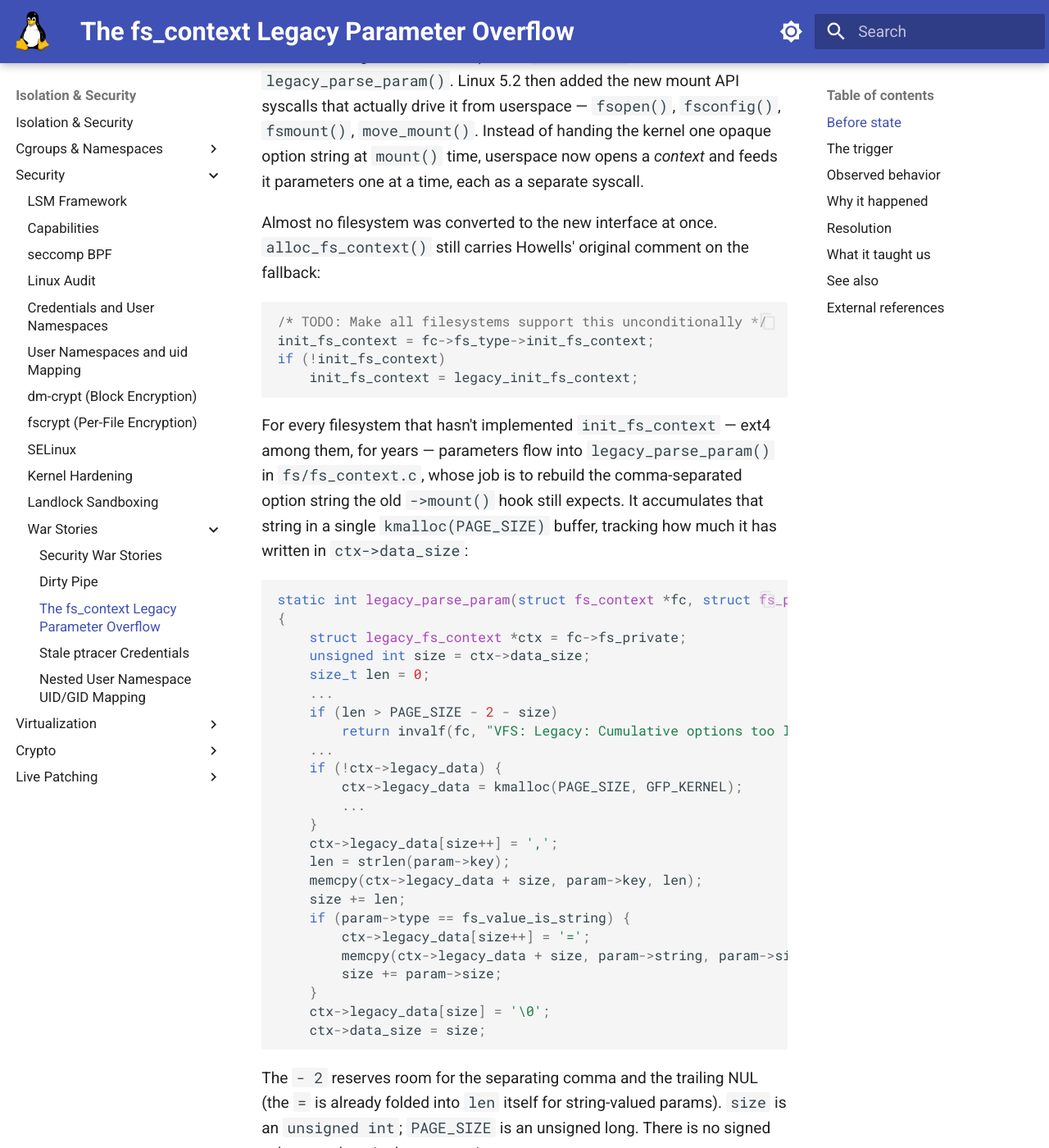
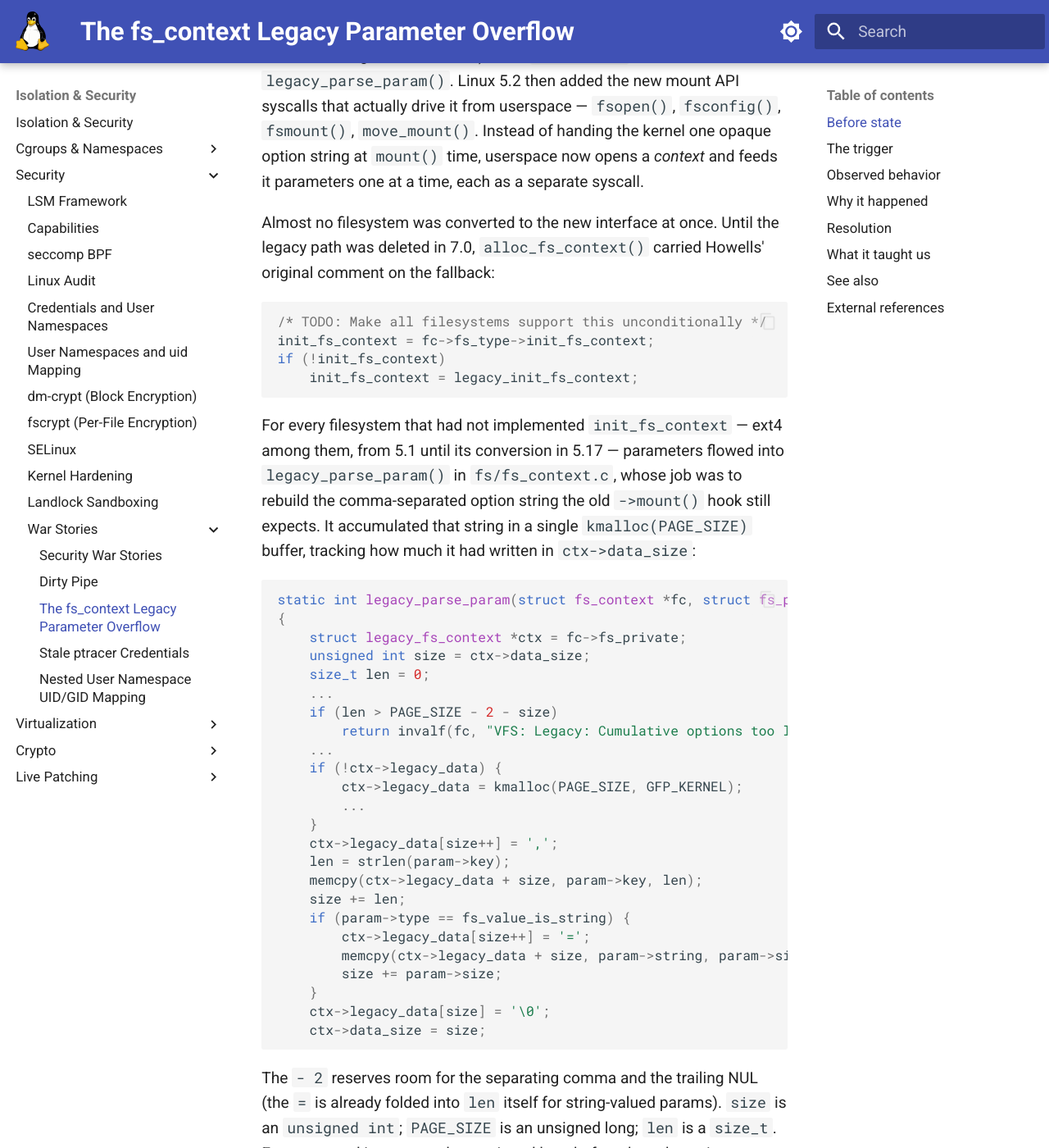
Before and after one commit to laveeshb/linux-kernel-internals, an MkDocs documentation site: the page built from docs/security/war-stories/fscontext-overflow.md, in a window 1280 px wide and 1400 px high, scrolled down 928 px. Shown: the whole window at 82% size. Built offline with MkDocs 1.6.1 and Material for MkDocs 9.7.7, drawn with Linux system fonts in a browser that asks for light colours; some of the changed text lies outside the part shown.

Commit message:
Fix a mixed-up exploit chain, stale present tense, and four more small errors
Fourth review round: the two Crusaders of Rust exploits (Ubuntu FUSE/
userfaultfd chain vs. the kCTF msg_msg/pipe_buffer chain, which had no
FUSE or userfaultfd available) had been merged into one description.
Also fixed present-tense claims about legacy_parse_param()/ext4 that a
later kernel change (7.0 removal of the legacy mount path) made false,
an overstated "no signed value" claim, a reversed tracer/tracee
direction on the landing page, a Yama-check attribution swapped between
the PoCs and the Metasploit module, a wrong CVSS secondary-scorer
attribution, a 15-years-not-3-years interval error, a self-contradicting
"coordinated" reference that survived an earlier fix elsewhere on the
same page, and one more spot with the "any desktop user" uidmap overclaim
that round 3 had only fixed in one of its two occurrences.

````diff
--- a/docs/security/war-stories/fscontext-overflow.md
+++ b/docs/security/war-stories/fscontext-overflow.md
@@ -10,7 +10,7 @@
 
 Linux 5.1 shipped David Howells' filesystem context work, merged as [`3e1aeb00e6d1`](https://git.kernel.org/pub/scm/linux/kernel/git/torvalds/linux.git/commit/?id=3e1aeb00e6d132efc151dacc062b38269bc9eccc) ("vfs: Implement a filesystem superblock creation/configuration context") — the `fs_context` infrastructure and `legacy_parse_param()`. Linux 5.2 then added the new mount API syscalls that actually drive it from userspace — `fsopen()`, `fsconfig()`, `fsmount()`, `move_mount()`. Instead of handing the kernel one opaque option string at `mount()` time, userspace now opens a *context* and feeds it parameters one at a time, each as a separate syscall.
 
-Almost no filesystem was converted to the new interface at once. `alloc_fs_context()` still carries Howells' original comment on the fallback:
+Almost no filesystem was converted to the new interface at once. Until the legacy path was deleted in 7.0, `alloc_fs_context()` carried Howells' original comment on the fallback:
 
 ```c
 /* TODO: Make all filesystems support this unconditionally */
@@ -19,7 +19,7 @@
     init_fs_context = legacy_init_fs_context;
 ```
 
-For every filesystem that hasn't implemented `init_fs_context` — ext4 among them, for years — parameters flow into `legacy_parse_param()` in `fs/fs_context.c`, whose job is to rebuild the comma-separated option string the old `->mount()` hook still expects. It accumulates that string in a single `kmalloc(PAGE_SIZE)` buffer, tracking how much it has written in `ctx->data_size`:
+For every filesystem that had not implemented `init_fs_context` — ext4 among them, from 5.1 until its conversion in 5.17 — parameters flowed into `legacy_parse_param()` in `fs/fs_context.c`, whose job was to rebuild the comma-separated option string the old `->mount()` hook still expects. It accumulated that string in a single `kmalloc(PAGE_SIZE)` buffer, tracking how much it had written in `ctx->data_size`:
 
 ```c
 static int legacy_parse_param(struct fs_context *fc, struct fs_parameter *param)
@@ -48,7 +48,7 @@
 	ctx->data_size = size;
 ```
 
-The `- 2` reserves room for the separating comma and the trailing NUL (the `=` is already folded into `len` itself for string-valued params). `size` is an `unsigned int`; `PAGE_SIZE` is an unsigned long. There is no signed value anywhere in that expression.
+The `- 2` reserves room for the separating comma and the trailing NUL (the `=` is already folded into `len` itself for string-valued params). `size` is an `unsigned int`; `PAGE_SIZE` is an unsigned long; `len` is a `size_t`. Every operand is converted to unsigned long before the subtraction runs, so the result can never be negative.
 
 ## The trigger
 
@@ -82,7 +82,7 @@
  4096-byte region [ffff88802d7d8000, ffff88802d7d9000)
 ```
 
-What made it a privilege-escalation bug rather than a crash is where that write lands. In [their writeup](https://www.willsroot.io/2022/01/cve-2022-0185.html), William Liu and the Crusaders of Rust describe placing a `msg_msg` object immediately after the legacy-data allocation, corrupting its size field, and using `MSG_COPY` to read out of bounds — leaking `seq_operations` pointers sprayed via `open("/proc/self/stat")` to defeat KASLR. For the arbitrary write they needed to stall a `usercopy` mid-flight; with unprivileged `userfaultfd` disabled by default since 5.11, they used a FUSE filesystem of their own instead, whose read handler simply hangs. The final chain sprays a fake `pipe_buffer` operations table and ROPs through `prepare_kernel_cred()`/`commit_creds()` and `switch_task_namespaces()` — the last of which is what converts root-in-a-container into root on the host.
+What made it a privilege-escalation bug rather than a crash is where that write lands. In [their writeup](https://www.willsroot.io/2022/01/cve-2022-0185.html), William Liu and the Crusaders of Rust describe placing a `msg_msg` object immediately after the legacy-data allocation, corrupting its size field, and using `MSG_COPY` to read out of bounds — leaking `seq_operations` pointers sprayed via `open("/proc/self/stat")` to defeat KASLR. For the arbitrary write in their Ubuntu exploit they needed to stall a `usercopy` mid-flight; with unprivileged `userfaultfd` disabled by default since 5.11, they used a FUSE filesystem of their own instead, whose read handler simply hangs, and finished by overwriting `modprobe_path`. Google's kCTF containers had a stripped `/dev` with no FUSE and no `userfaultfd`, so the escape exploit used `msg_msg`'s unlink primitive instead: it points a `pipe_buffer`'s operations pointer at a sprayed fake table and ROPs through `prepare_kernel_cred()`/`commit_creds()` and `switch_task_namespaces(find_task_by_vpid(1), init_nsproxy)` — the last of which is what converts root-in-a-container into root on the host.
 
 The writeup notes an irony worth recording: an anti-exploitation hardening change made the exploit *more* reliable. Because SLUB has stored its freelist pointer in the middle of each object rather than at its start since 5.7, a string-shaped overflow through the first `0x30` bytes of the following chunk — exactly the region `msg_msg` cares about — no longer corrupts slab metadata, so the overflow could be repeated with a fresh `fsopen()` context until it succeeded.
 
````
Also changed, not shown: docs/security/war-stories.md (+1 -1 lines), docs/security/war-stories/nested-userns-uid-mapping.md (+1 -1 lines), docs/security/war-stories/stale-ptracer-creds.md (+4 -4 lines).
